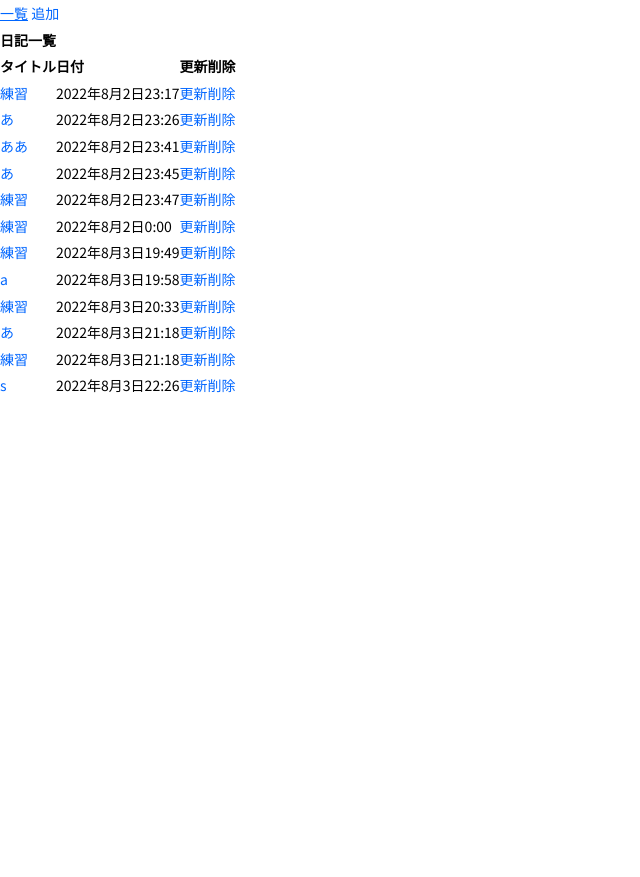
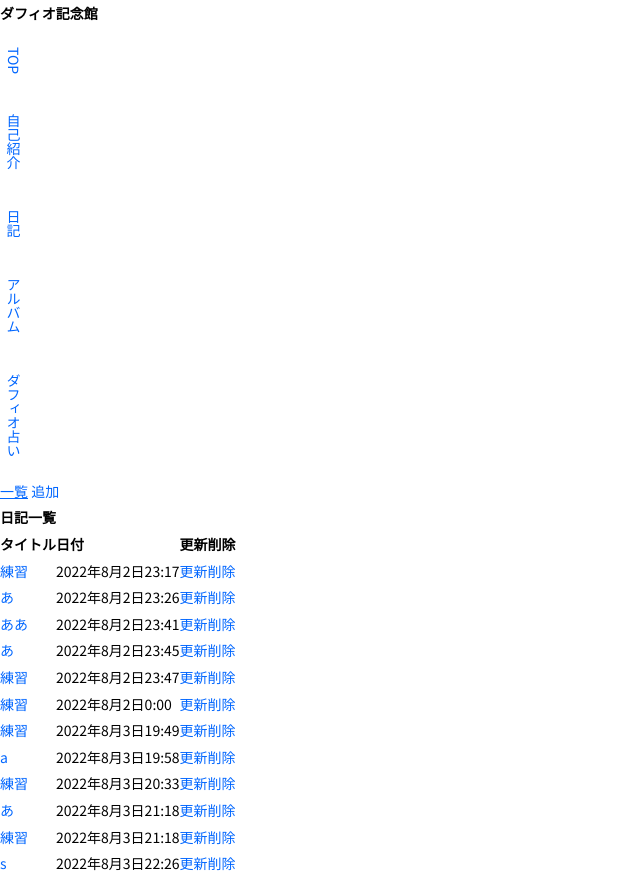
Before and after one commit to riaumi/Duffio, a Django app: page /ani/diary/ in a window 1280 px wide. Shown: the whole page, without its empty margins (0-640 px from the left). Before the commit the page ends 393 px from the top, so only its background shows below. Run offline with Django 4.2, Linux system fonts and the light colour scheme; data comes from the database, SQL or seed files in the repository; some libraries are stand-ins or nearby versions; some web fonts are replaced.

Commit message:
topページのメニュー作成

```diff
--- a/Duffio/duffio/ani/templates/ani/base.html
+++ b/Duffio/duffio/ani/templates/ani/base.html
@@ -1,8 +1,8 @@
 <!doctype html>
 <html lang="ja">
 	<head>
-    <!--metaタグはheadタグの中に記載する。コンテンツ上では表示されない。
-		headタグ内には検索エンジンやブラウザのための情報を記載-->
+    <!-- metaタグはheadタグの中に記載する。コンテンツ上では表示されない。
+		headタグ内には検索エンジンやブラウザのための情報を記載 -->
 	<meta charset="UTF-8">
 	<!--descriptionには記事の要約を記載する-->
 	<meta name="description" content="ダフィオのための特設サイト">
@@ -17,8 +17,42 @@
 	<!--scriptでjavascriptを埋め込む。srcはsourceの意味で情報元を指す-->
 	<script src="https://ajax.googleapis.com/ajax/libs/jquery/1.8.0/jquery.min.js"></script>
 	<script src="js/script.js"></script>
+	<style>
+	.container {
+		width: 90%;
+		margin: 0 auto;
+		display: flex;
+		justify-content: space-between;
+	}
+	.ul{
+		list-style: none;
+	}
+
+	.list{
+		list-style: none;
+		right: 0px;
+		display: flex;
+		writing-mode: vertical-rl;
+	}
+
+	.item{
+		padding:20px 0;
+	}
+	</style>
     </head>
 	<body>
+		<h1>ダフィオ記念館</h1>
+			<div class="wrapper">
+						<ul class="list">
+							<li class = "item"><a href="{% url 'ani:top' %}">TOP</a></li>
+							<li class = "item"><a href="{% url 'ani:profile' %}">自己紹介</a></li>
+							<li class = "item"><a href="{% url 'ani:diary' %}">日記</a></li>
+							<li class = "item"><a href="{% url 'ani:album' %}">アルバム</a></li>
+							<li class = "item"><a href="{% url 'ani:fortune' %}">ダフィオ占い</a></li>
+						</ul>
+
+			</div>
+	</body>
 	{% block content %}
     {% endblock %}
 
```
Also changed, not shown: Duffio/duffio/ani/templates/ani/top.html (+3 -21 lines).
